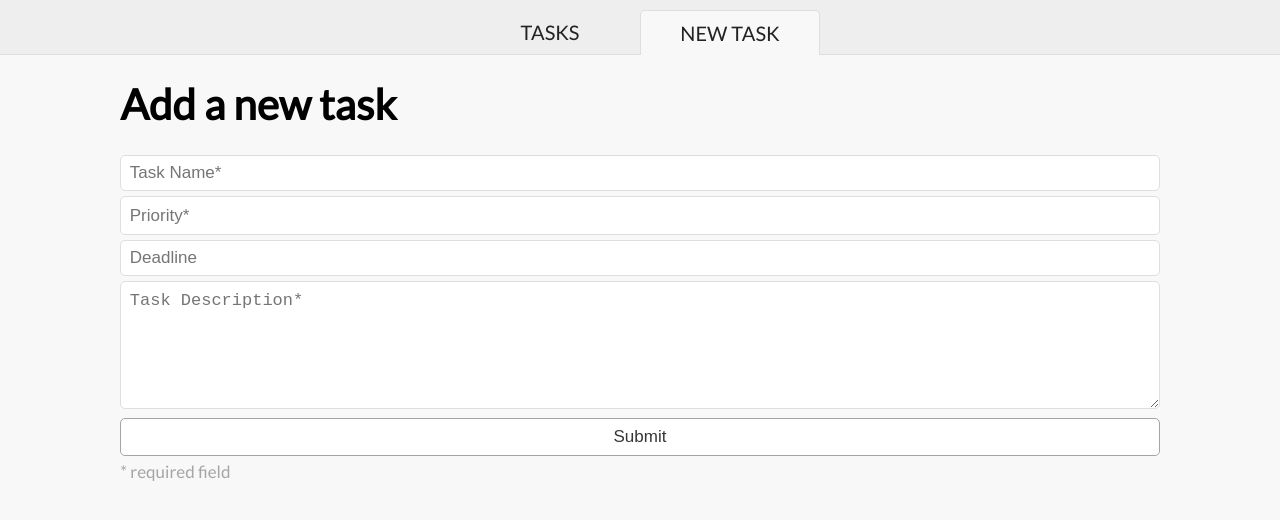
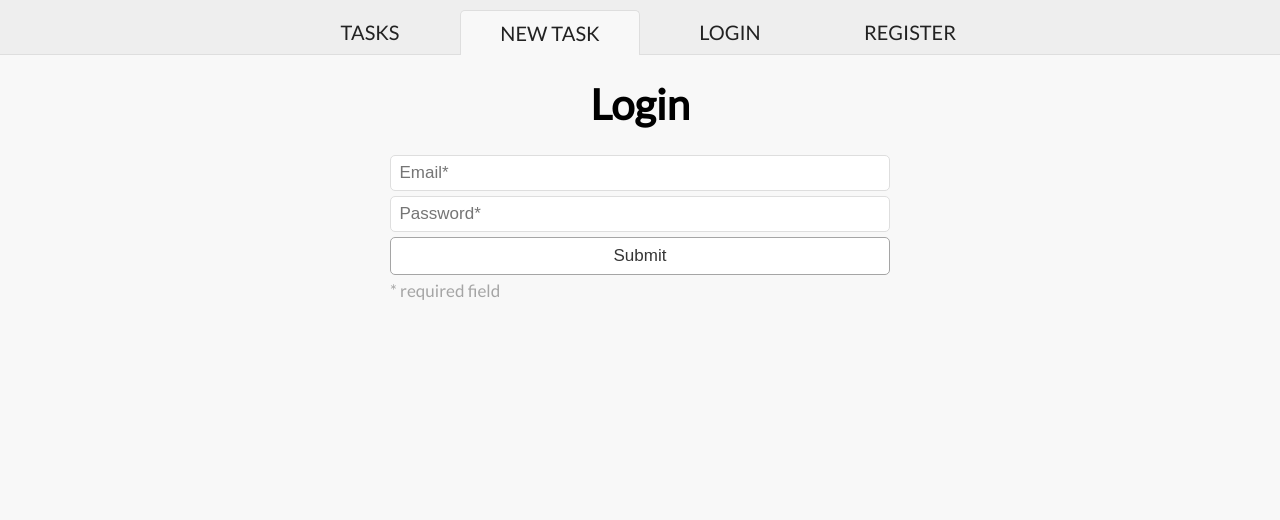
Before and after one commit to tarmeli/horizontal-kanban, a React (Create React App) app: page /add-new-task in a window 1280 px wide. Shown: the top 520 px of the page. Built offline with nearby package versions, Linux system fonts and the light colour scheme.

Commit message:
added login and register windows

```diff
--- a/src/components/App/content.jsx
+++ b/src/components/App/content.jsx
@@ -1,5 +1,6 @@
 import { Kanban } from '../Kanban';
 import { Form } from '../Form';
+import { newTaskFormData, loginFormData, registerFormData } from '../../data';
 import { useLocalStorage } from '../../hooks';
 
 import React, { useState } from 'react';
@@ -8,6 +9,7 @@ import { Route } from 'react-router-dom';
 const Content = () => {
   const [tasks, setTasks] = useLocalStorage('kanbanstate', []);
   const [rowWithNewTask, setRowWithNewTask] = useState(0);
+  const [isLoggedIn, setIsLoggedIn] = useState(false);
 
   const handleTaskDelete = (e, id) => {
     e.preventDefault();
@@ -61,29 +63,67 @@ const Content = () => {
     setTasks(newTasks);
   };
 
+  const handleLogin = (e) => {
+    e.preventDefault();
+    console.log('login event!');
+  };
+
+  const handleRegister = (e) => {
+    e.preventDefault();
+    console.log('register event!');
+  };
+
   return (
     <div className="container">
       <Route
         exact
         path="/"
         render={() => (
+          isLoggedIn ?
             <Kanban
               tasks={tasks}
               setTasks={setTasks}
               rowWithNewTask={rowWithNewTask}
               handleTaskDelete={handleTaskDelete}
               handleTaskState={handleTaskState}
+            /> : <Form
+              onSubmit={handleLogin}
+              data={loginFormData}
+            />)}
+      />
+
+      <Route
+        path="/add-new-task"
+        render={() => (
+          isLoggedIn ?
+            <Form
+              onSubmit={handleSubmitTask}
+              data={newTaskFormData}
+            /> : <Form
+              onSubmit={handleLogin}
+              data={loginFormData}
             />)
         }
       />
 
       <Route
-        path="/add-new-task"
+        path="/login"
         render={() => (
           <Form
-            onSubmitTask={handleSubmitTask}
-          />)
-        }
+            onSubmit={handleLogin}
+            data={loginFormData}
+          />
+        )}
+      />
+
+      <Route
+        path="/register"
+        render={() => (
+          <Form
+            onSubmit={handleRegister}
+            data={registerFormData}
+          />
+        )}
       />
 
     </div>
--- a/src/components/App/nav.jsx
+++ b/src/components/App/nav.jsx
@@ -12,6 +12,14 @@ const Nav = () => (
           new task
       </NavLink>
 
+      <NavLink to="/login" className="navbar__item" activeClassName="navbar__item--active">
+          login
+      </NavLink>
+
+      <NavLink to="/register" className="navbar__item" activeClassName="navbar__item--active">
+          register
+      </NavLink>
+
     </nav>
   </div>
 );
--- a/src/components/Form/form-data.js
+++ /dev/null
@@ -1,57 +0,0 @@
-const formData = [
-  {
-    className: 'form__control form__control--text',
-    type: 'text',
-    name: 'name',
-    id: 'name',
-    required: true,
-    inputType: 'input',
-    placeholder: 'Task Name*',
-  },
-  {
-    className: 'form__control form__control--number',
-    type: 'number',
-    name: 'priority',
-    id: 'priority',
-    required: true,
-    inputType: 'input',
-    min: 0,
-    max: 9,
-    placeholder: 'Priority*',
-  },
-  {
-    className: 'form__control form__control--text',
-    type: 'text',
-    name: 'deadline',
-    id: 'deadline',
-    required: false,
-    inputType: 'input',
-    onFocus: (e) => {
-      e.target.type = 'date';
-    },
-    onBlur: (e) => {
-      e.target.type = 'text';
-    },
-    placeholder: 'Deadline',
-  },
-  {
-    className: 'form__control form__control--textarea',
-    type: 'text',
-    name: 'body',
-    id: 'body',
-    required: true,
-    inputType: 'textarea',
-    placeholder: 'Task Description*',
-  },
-  {
-    className: 'button button--wide',
-    type: 'submit',
-    name: 'submit',
-    id: 'submit',
-    required: true,
-    inputType: 'input',
-    value: 'Submit',
-  },
-];
-
-export { formData };
--- a/src/components/Form/form.jsx
+++ b/src/components/Form/form.jsx
@@ -1,12 +1,12 @@
 import PropTypes from 'prop-types';
 import React from 'react';
-import { Input, formData } from './';
+import { Input } from './';
 
-const Form = ({ onSubmitTask }) => (
-  <div className="form">
-    <h1>Add a new task</h1>
-    <form onSubmit={onSubmitTask}>
-      {formData.map(input => (
+const Form = ({ onSubmit, data }) => (
+  <div className="form__container">
+    <h1>{data.title}</h1>
+    <form className="form" onSubmit={onSubmit}>
+      {data.inputs.map(input => (
         <Input
           {...input}
           key={input.id}
@@ -20,7 +20,11 @@ const Form = ({ onSubmitTask }) => (
 );
 
 Form.propTypes = {
-  onSubmitTask: PropTypes.func.isRequired,
+  onSubmit: PropTypes.func.isRequired,
+  data: PropTypes.shape({
+    title: PropTypes.string.isRequired,
+    inputs: PropTypes.array.isRequired,
+  }).isRequired,
 };
 
 export { Form };
--- a/src/components/Form/index.js
+++ b/src/components/Form/index.js
@@ -1,3 +1,2 @@
 export * from './form';
-export * from './form-data';
 export * from './input';
--- /dev/null
+++ b/src/data/index.js
@@ -0,0 +1,3 @@
+export * from './login-form-data';
+export * from './new-task-form-data';
+export * from './register-form-data';
--- /dev/null
+++ b/src/data/login-form-data.js
@@ -0,0 +1,35 @@
+const loginFormData = {
+  title: 'Login',
+  inputs: [
+    {
+      className: 'form__control form__control--text',
+      type: 'text',
+      name: 'email',
+      id: 'email',
+      required: true,
+      inputType: 'input',
+      placeholder: 'Email*',
+    },
+
+    {
+      className: 'form__control form__control--text',
+      type: 'password',
+      name: 'password',
+      id: 'password',
+      required: true,
+      inputType: 'input',
+      placeholder: 'Password*',
+    },
+    {
+      className: 'button button--wide',
+      type: 'submit',
+      name: 'submit',
+      id: 'submit',
+      required: true,
+      inputType: 'input',
+      value: 'Login',
+    },
+  ],
+};
+
+export { loginFormData };
--- /dev/null
+++ b/src/data/new-task-form-data.js
@@ -0,0 +1,60 @@
+const newTaskFormData = {
+  title: 'Add a new task',
+  inputs: [
+    {
+      className: 'form__control form__control--text',
+      type: 'text',
+      name: 'name',
+      id: 'name',
+      required: true,
+      inputType: 'input',
+      placeholder: 'Task Name*',
+    },
+    {
+      className: 'form__control form__control--number',
+      type: 'number',
+      name: 'priority',
+      id: 'priority',
+      required: true,
+      inputType: 'input',
+      min: 0,
+      max: 9,
+      placeholder: 'Priority*',
+    },
+    {
+      className: 'form__control form__control--text',
+      type: 'text',
+      name: 'deadline',
+      id: 'deadline',
+      required: false,
+      inputType: 'input',
+      onFocus: (e) => {
+        e.target.type = 'date';
+      },
+      onBlur: (e) => {
+        e.target.type = 'text';
+      },
+      placeholder: 'Deadline',
+    },
+    {
+      className: 'form__control form__control--textarea',
+      type: 'text',
+      name: 'body',
+      id: 'body',
+      required: true,
+      inputType: 'textarea',
+      placeholder: 'Task Description*',
+    },
+    {
+      className: 'button button--wide',
+      type: 'submit',
+      name: 'submit',
+      id: 'submit',
+      required: true,
+      inputType: 'input',
+      value: 'Submit',
+    },
+  ],
+};
+
+export { newTaskFormData };
--- /dev/null
+++ b/src/data/register-form-data.js
@@ -0,0 +1,43 @@
+const registerFormData = {
+  title: 'Register',
+  inputs: [
+    {
+      className: 'form__control form__control--text',
+      type: 'text',
+      name: 'email',
+      id: 'email',
+      required: true,
+      inputType: 'input',
+      placeholder: 'Email*',
+    },
+    {
+      className: 'form__control form__control--text',
+      type: 'text',
+      name: 'name',
+      id: 'name',
+      required: true,
+      inputType: 'input',
+      placeholder: 'Screen Name*',
+    },
+    {
+      className: 'form__control form__control--text',
+      type: 'password',
+      name: 'password',
+      id: 'password',
+      required: true,
+      inputType: 'input',
+      placeholder: 'Password*',
+    },
+    {
+      className: 'button button--wide',
+      type: 'submit',
+      name: 'submit',
+      id: 'submit',
+      required: true,
+      inputType: 'input',
+      value: 'Register',
+    },
+  ],
+};
+
+export { registerFormData };
--- a/src/scss/components/_form.scss
+++ b/src/scss/components/_form.scss
@@ -1,27 +1,44 @@
 .form {
-  padding: 10px;
+  display: flex;
+  flex-direction: column;
+
+  &__container {
+    padding: 10px;
+    display: flex;
+    justify-content: center;
+    align-items: center;
+    text-align: left;
+    flex-direction: column;
+  }
+
+  h1 {
+    width: 100%;
+    text-align: left;
+  }
 
   &__control {
     width: 100%;
     font-size: 1rem;
     padding: 0.5em;
     outline: 0;
-    border: 1px solid &black;
+    border: 1px solid $black;
     border-color: $gray;
     border-width: 1px;
     border-style: solid;
     border-radius: 5px;
-    box-shadow: 0;
+    box-shadow: none;
     margin: 0 0 5px 0;
 
     &--text {
       height: 2rem;
       padding: 1em 0.5em;
+      width: 500px
     }
 
     &--textarea {
       height: 7.5em;
       resize: vertical;
+      width: 750px;
     }
   }
 
```
Also changed, not shown: src/scss/components/_board-list.scss (+4 -4 lines). Lines whose indentation alone changed are shown as unchanged.
